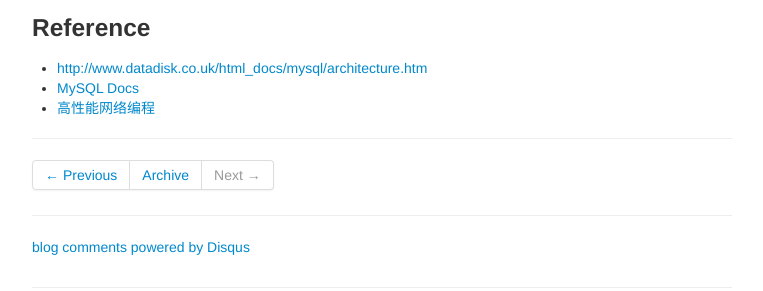
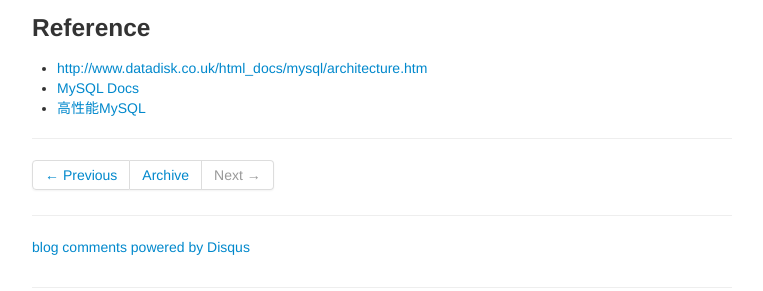
Before and after one commit to ZhaoX/zhaox.github.com, a Jekyll site: the page built from _posts/2016-06-24-mysql-architecture.md, in a window 1280 px wide and 900 px high, scrolled down 4493 px. Shown: the part 531-822 px from the top of the window, without its empty margins (258-1021 px from the left). Built offline with Jekyll 4.4.1, drawn with Linux system fonts in a browser that asks for light colours; comment, search, counter and statistics services are not loaded.

Commit message:
change reference

```diff
--- a/_posts/2016-06-24-mysql-architecture.md
+++ b/_posts/2016-06-24-mysql-architecture.md
@@ -228,4 +228,4 @@ sed -e s/EXAMPLE/FOO/g -e s/example/foo/g ha_example.cc > ha_foo.cc
 ### Reference
 - [http://www.datadisk.co.uk/html_docs/mysql/architecture.htm](http://www.datadisk.co.uk/html_docs/mysql/architecture.htm)
 - [MySQL Docs](http://dev.mysql.com/doc/)
-- [高性能网络编程]()
+- [高性能MySQL]()
```
